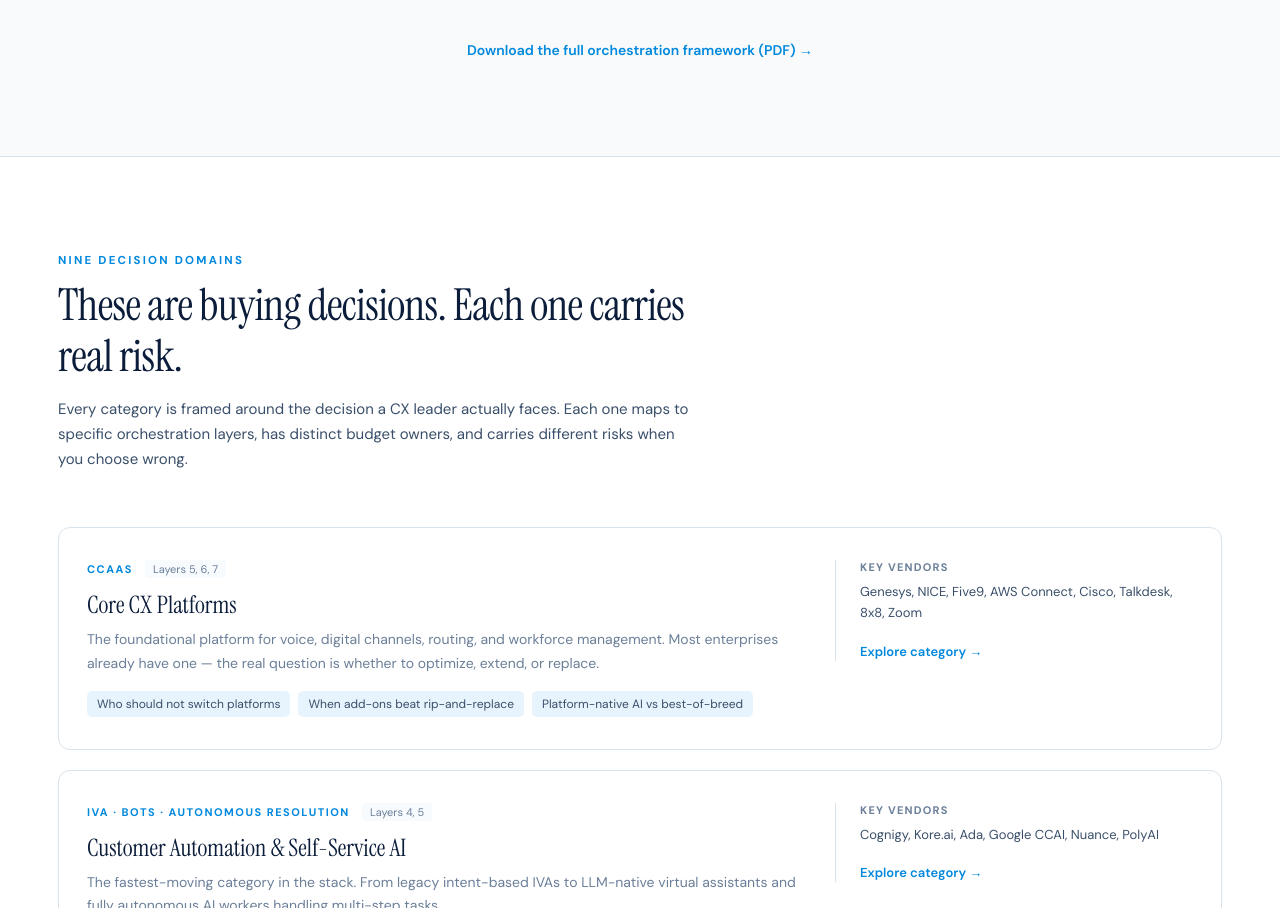
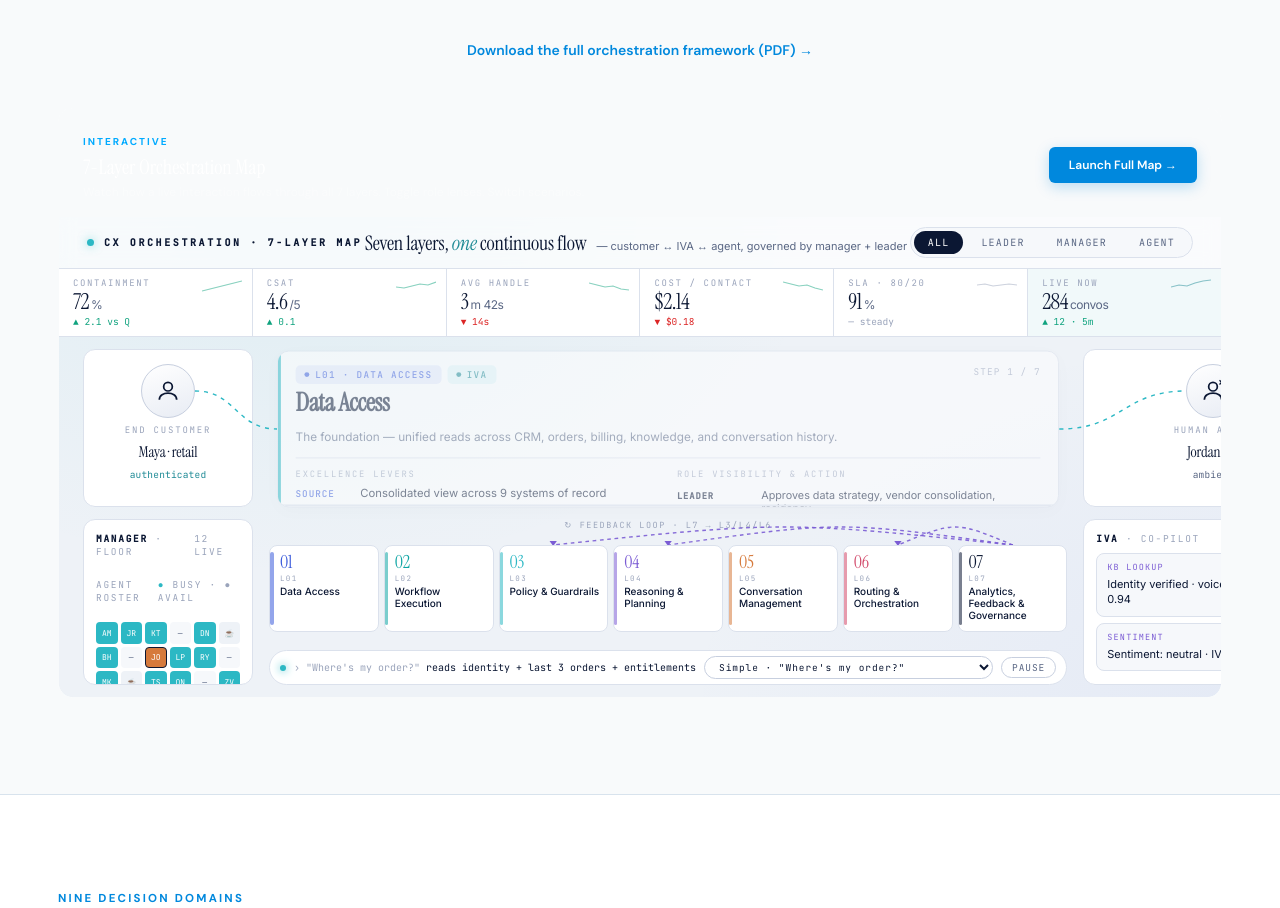
Before and after one commit to thomasbakerj-lgtm/CENTER-OF-CX, a React (Vite) app: page /platforms-and-tech in a window 1280 px wide. Shown: the part 1540-2448 px from the top of the page. Built offline with nearby package versions, Linux system fonts and the light colour scheme.

Commit message:
Update PlatformsTech.jsx

```diff
--- a/PlatformsTech.jsx
+++ b/PlatformsTech.jsx
@@ -245,6 +245,22 @@ function OrchestrationLayers() {
         <FadeIn delay={0.2}>
           <div style={{ textAlign: "center", marginTop: 40 }}>
             <a href="/research/orchestration-framework" style={{ fontSize: 14, fontWeight: 600, color: ELECTRIC, fontFamily: "'DM Sans', sans-serif" }}>Download the full orchestration framework (PDF) →</a>
+          </div>
+        </FadeIn>
+
+        <FadeIn delay={0.25}>
+          <div style={{ marginTop: 48, background: "rgba(255,255,255,0.04)", border: "1px solid rgba(255,255,255,0.08)", borderRadius: 14, overflow: "hidden" }}>
+            <div style={{ padding: "20px 24px 16px", display: "flex", justifyContent: "space-between", alignItems: "center", flexWrap: "wrap", gap: 12, borderBottom: "1px solid rgba(255,255,255,0.06)" }}>
+              <div>
+                <span style={{ fontSize: 10, fontWeight: 700, color: LIGHT, letterSpacing: 2, textTransform: "uppercase", fontFamily: "'DM Sans', sans-serif" }}>Interactive</span>
+                <h3 style={{ fontFamily: "'Instrument Serif', Georgia, serif", fontSize: 20, fontWeight: 400, color: "#fff", margin: "4px 0 0" }}>7-Layer Orchestration Map</h3>
+                <p style={{ fontSize: 12, color: "rgba(255,255,255,0.4)", margin: "4px 0 0", fontFamily: "'DM Sans', sans-serif" }}>Watch how a live interaction flows through all 7 layers. Toggle role lenses. Switch scenarios.</p>
+              </div>
+              <a href="/seven-layers-map.html" target="_blank" rel="noopener noreferrer" style={{ background: ELECTRIC, color: "#fff", fontSize: 12, fontWeight: 600, padding: "10px 20px", borderRadius: 6, fontFamily: "'DM Sans', sans-serif", flexShrink: 0, boxShadow: "0 4px 14px rgba(0,136,221,0.25)" }}>Launch Full Map →</a>
+            </div>
+            <div style={{ position: "relative", width: "100%", height: 480, overflow: "hidden" }}>
+              <iframe src="/seven-layers-map.html" style={{ width: "100%", height: "100%", border: "none", borderRadius: "0 0 14px 14px" }} title="7-Layer CX Orchestration Map" loading="lazy" />
+            </div>
           </div>
         </FadeIn>
       </div>
```
